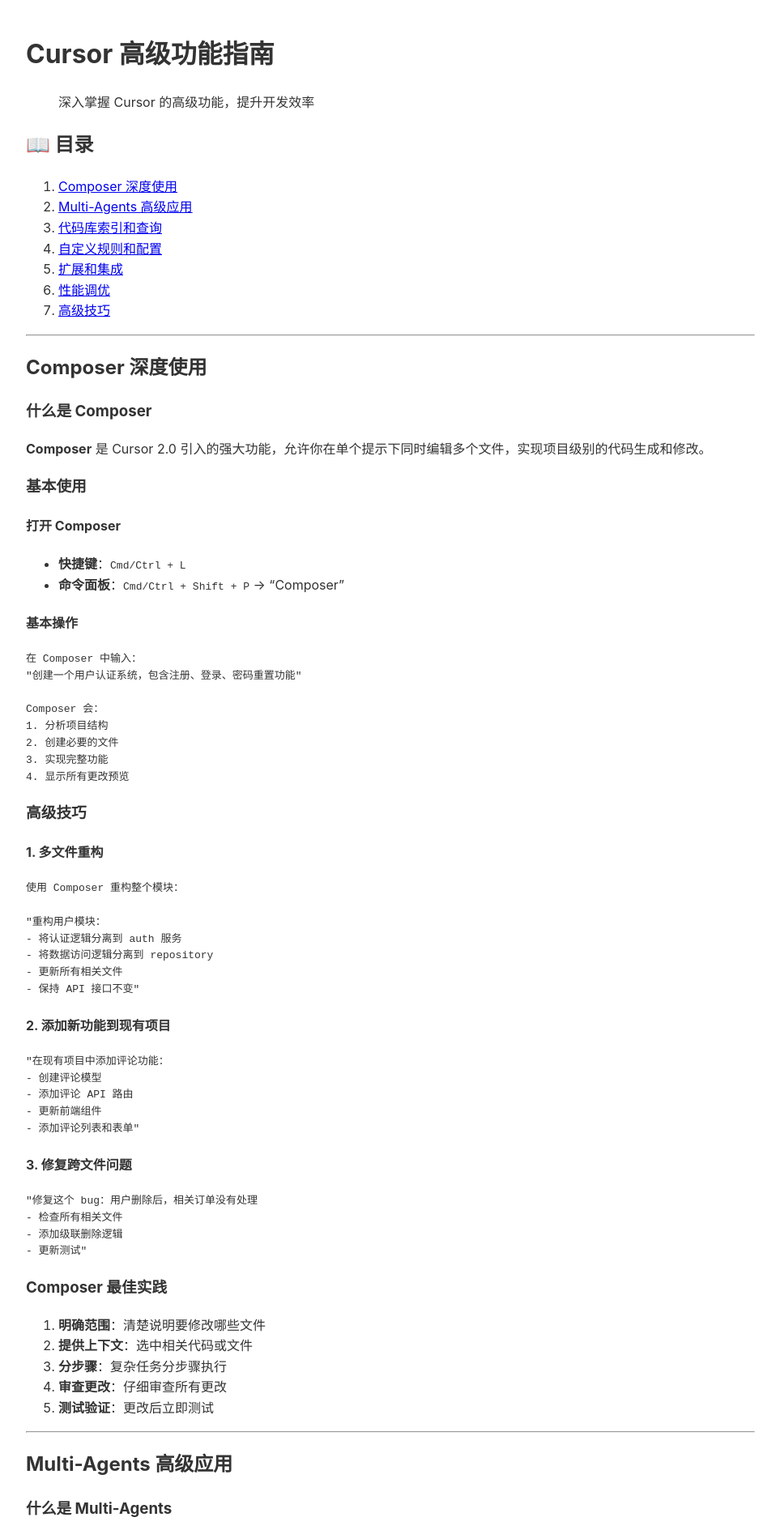
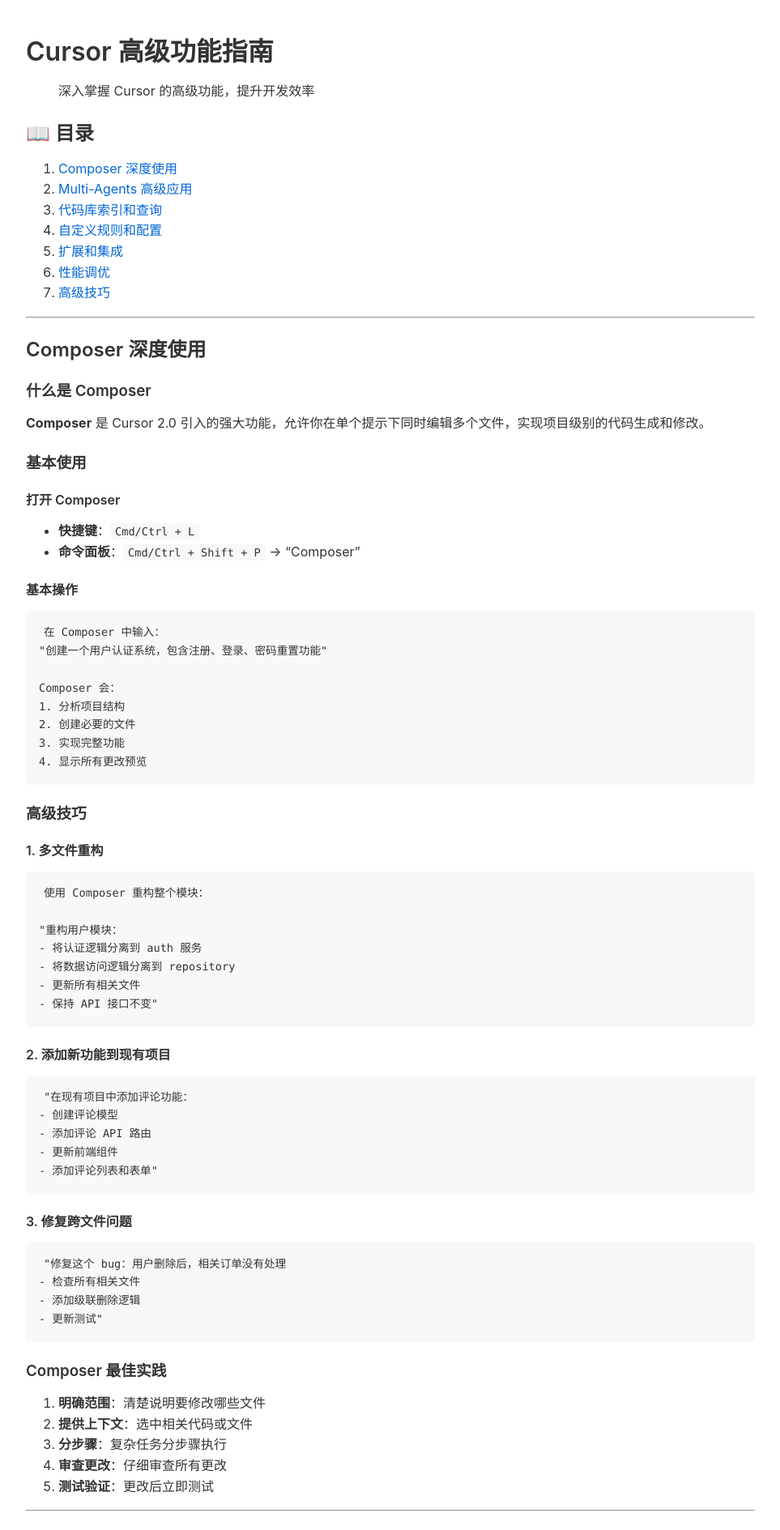
Before and after one commit to dadongshangu/vibe_coding, a Jekyll site: the page built from tutorials/cursor/advanced-features.md, in a window 1280 px wide. Shown: the top 1889 px of the page at 81% size, without its empty margins (158-1121 px from the left). Built offline with Jekyll 4.4.1, drawn with Linux system fonts in a browser that asks for light colours; our own code applies the rules of GitHub Pages for plain Markdown files.

Commit message:
Update layout to use external CSS and improve styling

```diff
--- a/_layouts/default.html
+++ b/_layouts/default.html
@@ -3,7 +3,8 @@
 <head>
     <meta charset="UTF-8">
     <meta name="viewport" content="width=device-width, initial-scale=1.0">
-    <title>{{ page.title }} - {{ site.title }}</title>
+    <title>{% if page.title %}{{ page.title }} - {% endif %}{{ site.title }}</title>
+    <link rel="stylesheet" href="{{ '/assets/css/navigation.css' | relative_url }}">
     <style>
         body {
             font-family: -apple-system, BlinkMacSystemFont, "Segoe UI", Helvetica, Arial, sans-serif;
@@ -12,58 +13,46 @@
             margin: 0 auto;
             padding: 20px;
             color: #333;
+            background: #fff;
         }
-        .navigation {
-            display: flex;
-            justify-content: space-between;
-            align-items: center;
-            margin: 40px 0;
-            padding: 20px;
-            background: #f5f5f5;
-            border-radius: 8px;
-            flex-wrap: wrap;
+        h1, h2, h3, h4, h5, h6 {
+            margin-top: 24px;
+            margin-bottom: 16px;
+            font-weight: 600;
+            line-height: 1.25;
         }
-        .nav-item {
-            flex: 1;
-            min-width: 150px;
+        code {
+            background: #f6f8fa;
+            padding: 2px 6px;
+            border-radius: 3px;
+            font-family: "SFMono-Regular", Consolas, "Liberation Mono", Menlo, monospace;
+            font-size: 85%;
         }
-        .nav-item.center {
-            text-align: center;
+        pre {
+            background: #f6f8fa;
+            padding: 16px;
+            border-radius: 6px;
+            overflow: auto;
         }
-        .nav-item.right {
-            text-align: right;
+        table {
+            border-collapse: collapse;
+            width: 100%;
+            margin: 16px 0;
         }
-        .nav-label {
-            margin: 0;
-            color: #666;
-            font-size: 14px;
+        table th, table td {
+            border: 1px solid #dfe2e5;
+            padding: 6px 13px;
         }
-        .nav-link {
-            margin: 5px 0 0 0;
+        table th {
+            background: #f6f8fa;
+            font-weight: 600;
         }
-        .nav-link a {
+        a {
             color: #0366d6;
             text-decoration: none;
         }
-        .nav-link a:hover {
+        a:hover {
             text-decoration: underline;
-        }
-        .nav-disabled {
-            color: #999;
-            margin: 5px 0 0 0;
-        }
-        .nav-link a {
-            font-weight: 500;
-        }
-        @media (max-width: 768px) {
-            .navigation {
-                flex-direction: column;
-                gap: 15px;
-            }
-            .nav-item {
-                text-align: center !important;
-                width: 100%;
-            }
         }
     </style>
 </head>
```
